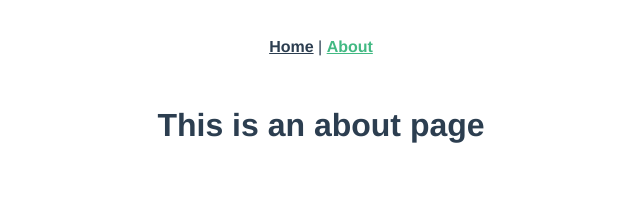
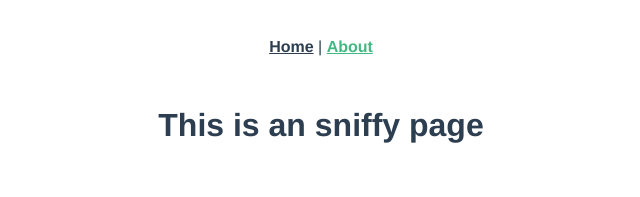
Before and after one commit to staten-island-tech/vue-api-project-chang, a Vue app in the folder chang/: page /about in a window 1280 px wide. Shown: the top 197 px of the page, without its empty margins (319-959 px from the left). Built offline with nearby package versions, Linux system fonts and the light colour scheme.

Commit message:
need to watch videos asap

```diff
--- a/chang/src/App.vue
+++ b/chang/src/App.vue
@@ -7,7 +7,16 @@
     <router-view/>
   </div>
 </template>
+<script>
+export default {
+  return(){
+axios.get('https://api.coindesk.com/v1/bpi/currentprice.json')
+      .then(response => this.info = response)
+  }
 
+  }
+
+</script>
 <style>
 #app {
   font-family: Avenir, Helvetica, Arial, sans-serif;
--- a/chang/src/views/About.vue
+++ b/chang/src/views/About.vue
@@ -1,5 +1,5 @@
 <template>
   <div class="about">
-    <h1>This is an about page</h1>
+    <h1>This is an sniffy page</h1>
   </div>
 </template>
```
